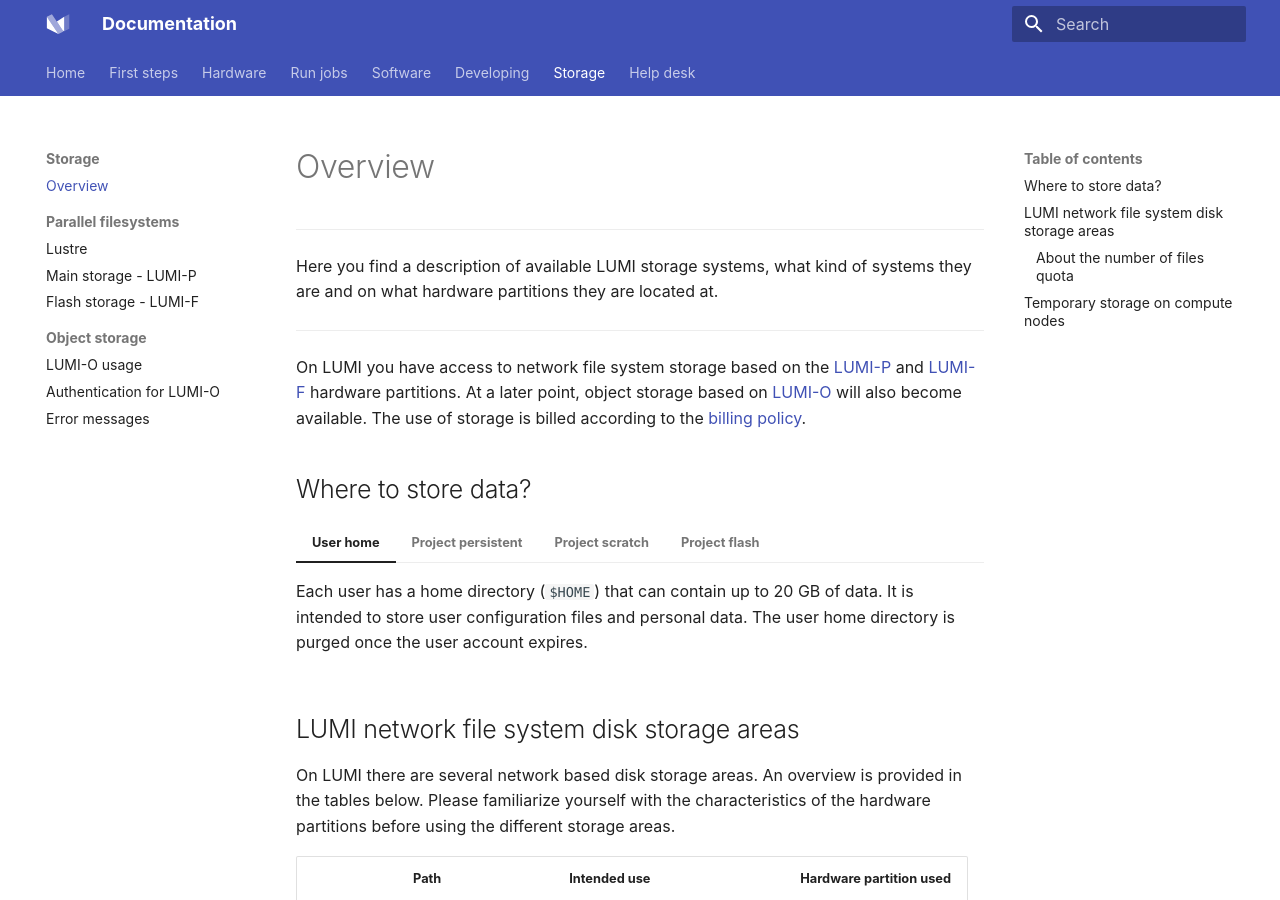
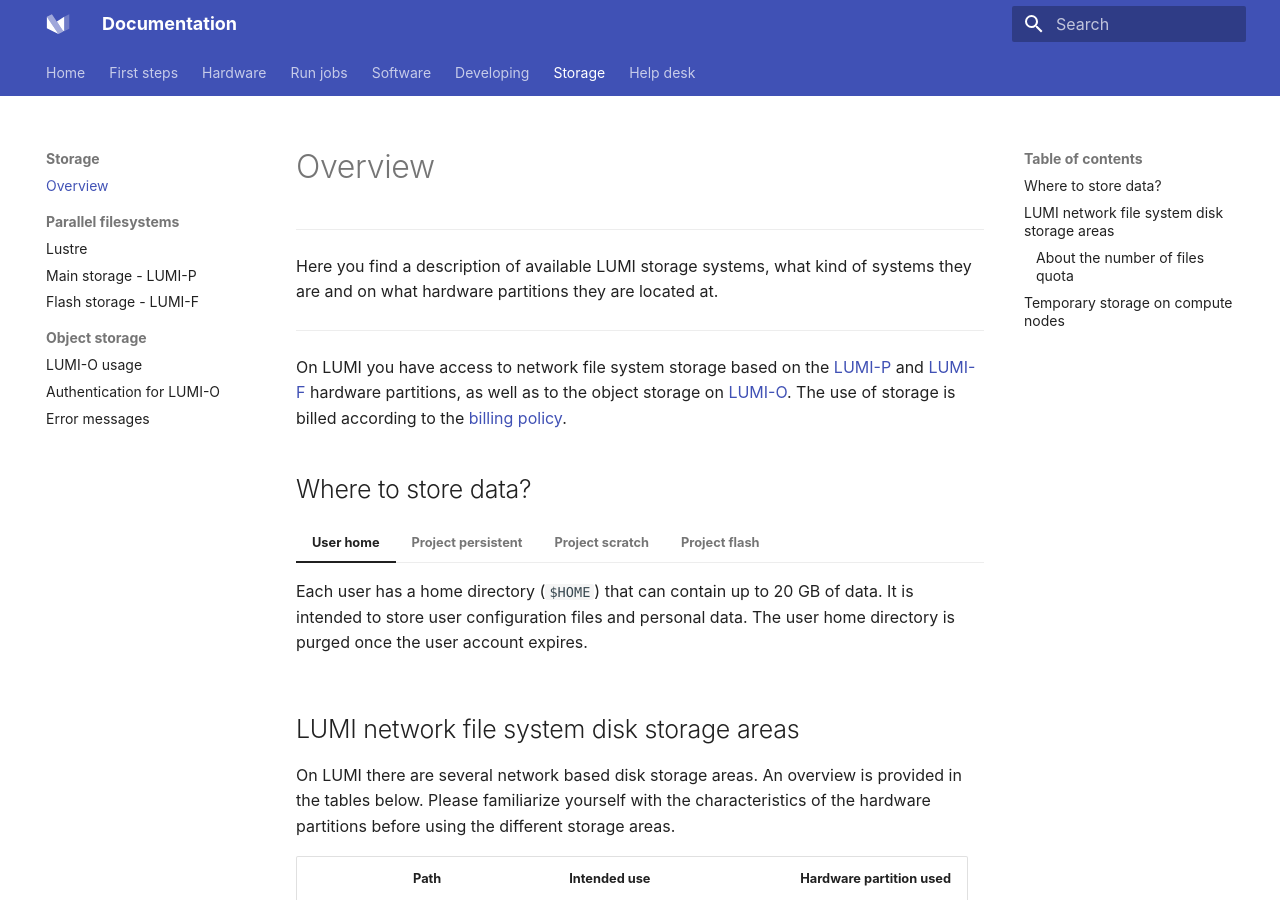
Before and after one commit to Lumi-supercomputer/lumi-userguide, an MkDocs documentation site: the page built from docs/storage/index.md, in a window 1280 px wide and 900 px high. Built offline with MkDocs 1.6.1 and Material for MkDocs 9.7.7, drawn with Linux system fonts in a browser that asks for light colours.

Commit message:
Update lumi-o availability

```diff
--- a/docs/storage/index.md
+++ b/docs/storage/index.md
@@ -21,10 +21,9 @@
 ---
 
 On LUMI you have access to network file system storage based on the
-[LUMI-P][lumip] and [LUMI-F][lumif] hardware partitions. At a later point,
-object storage based on [LUMI-O][lumio] will also become available. The use of
-storage is billed according to the
-[billing policy](../runjobs/lumi_env/billing.md#storage-billing).
+[LUMI-P][lumip] and [LUMI-F][lumif] hardware partitions, as well as to the object storage on [LUMI-O][lumio].
+The use of storage is billed according to the [billing policy](../runjobs/lumi_env/billing.md#storage-billing).
+
 
 ## Where to store data?
 
```
